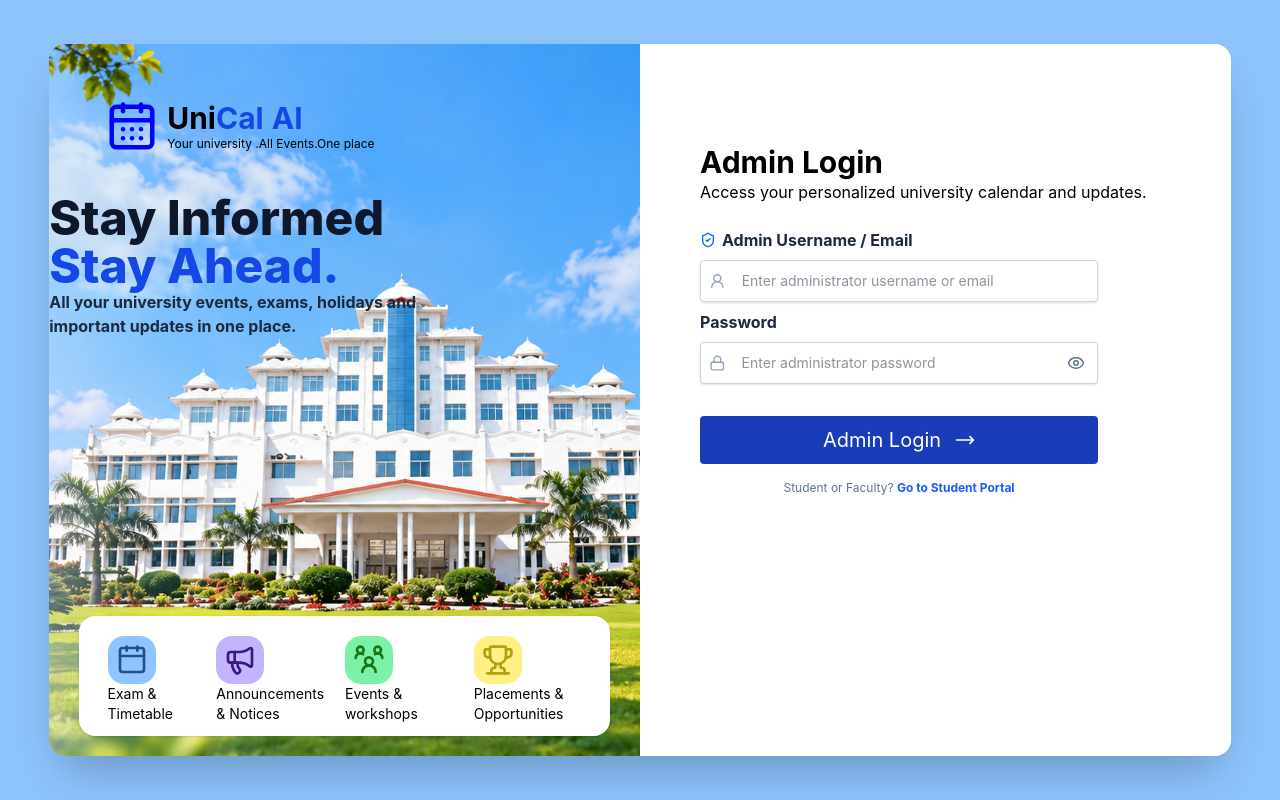
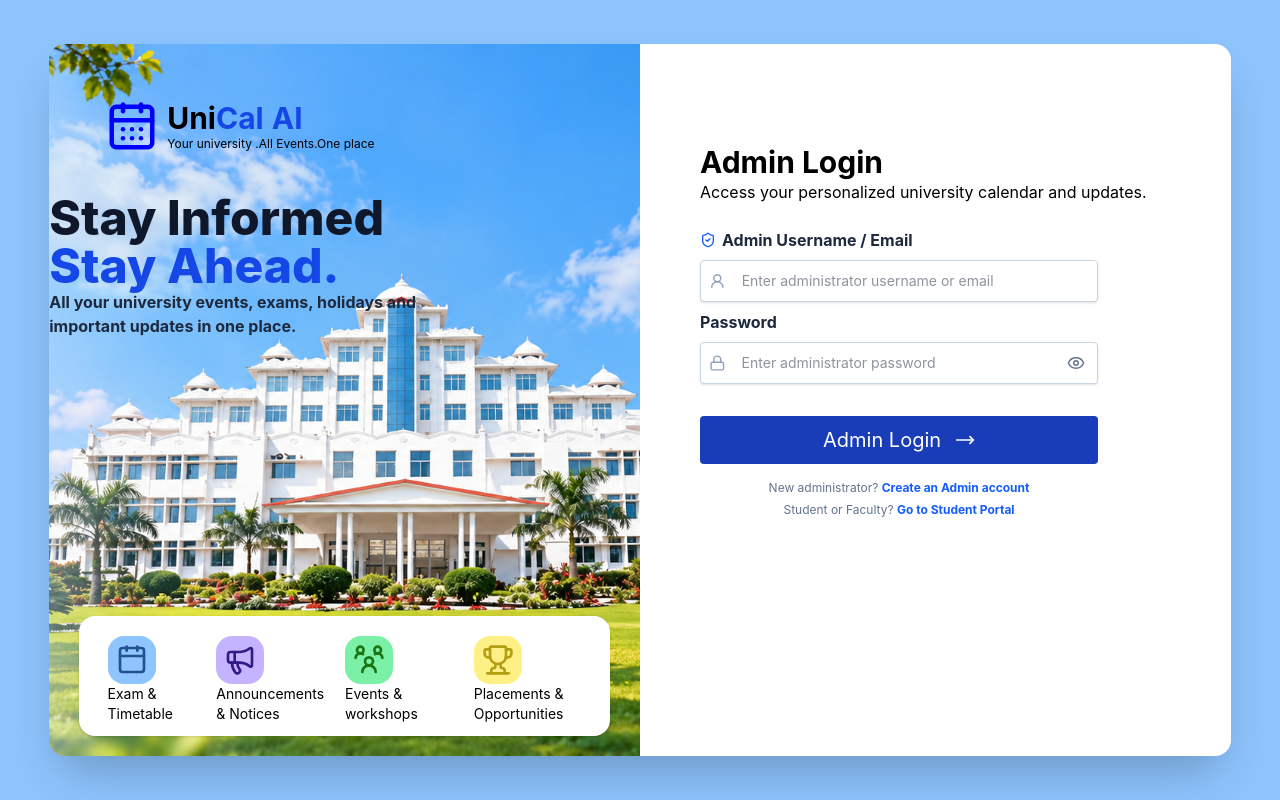
Before and after one commit to Bibek-M/UniCal-AI, a React (Vite) app in the folder frontend/: page /signinAdmin in a window 1280 px wide. Built offline with nearby package versions, Linux system fonts and the light colour scheme.

Commit message:
Update InputFormAdmin.tsx

```diff
--- a/frontend/src/components/AdminComponents/AdminSign/InputFormAdmin.tsx
+++ b/frontend/src/components/AdminComponents/AdminSign/InputFormAdmin.tsx
@@ -120,11 +120,19 @@ const InputFormAdmin = () => {
         )}
       </button>
 
-      <div className="w-3/4 text-center mt-4 text-xs text-slate-500">
-        Student or Faculty?{" "}
-        <Link to="/signin" className="text-blue-600 font-bold hover:underline">
-          Go to Student Portal
-        </Link>
+      <div className="w-3/4 text-center mt-4 text-xs text-slate-500 space-y-1.5">
+        <div>
+          New administrator?{" "}
+          <Link to="/signup" className="text-blue-600 font-bold hover:underline">
+            Create an Admin account
+          </Link>
+        </div>
+        <div>
+          Student or Faculty?{" "}
+          <Link to="/signin" className="text-blue-600 font-bold hover:underline">
+            Go to Student Portal
+          </Link>
+        </div>
       </div>
     </form>
   );
```
